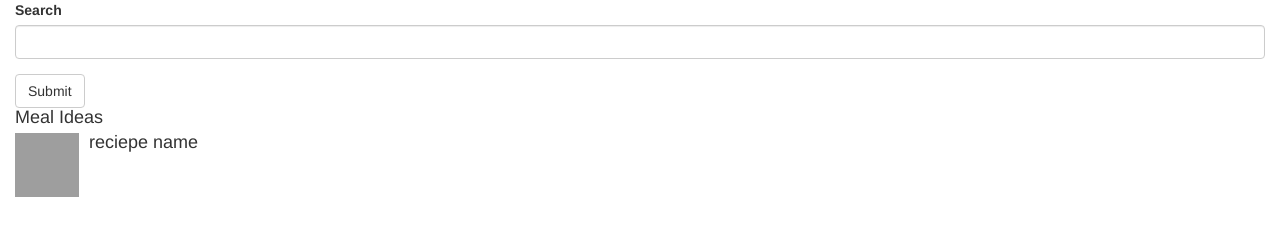
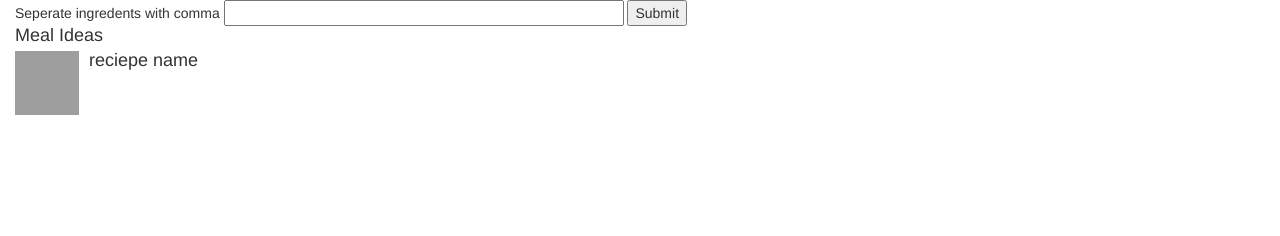
Before and after one commit to Ncreshon/mvp, a website: page public/index.html in a window 1280 px wide. Drawn offline with nearby package versions, Linux system fonts and the light colour scheme; grey boxes are pictures that could not be loaded.

Commit message:
access to search input

```diff
--- /dev/null
+++ b/public/controllers/search.js
@@ -0,0 +1,11 @@
+// const http = require('http');
+
+// const keys = require('../config.js')
+
+const url = 'http://food2fork.com/api/search';
+
+angular.module("mvpApp",).controller("searchCtrl", ['$scope', function($scope) {
+   $scope.text = ''
+   $scope.submit = function(){
+  }
+}]);
--- a/public/index.html
+++ b/public/index.html
@@ -10,6 +10,7 @@
     <script src="components/main.js"></script>
     <script src="components/reciepes.js"></script>
     <script src="components/reciepe.js"></script>
+    <script src="controllers/search.js"></script>
 </head>
 
 <body ng-controller="AppCtrl as ctrl">
--- a/public/templates/main.html
+++ b/public/templates/main.html
@@ -1,19 +1,25 @@
 <div class="container-fluid">
   <div class="row">
     <div class="col-md-12">
-      <form role="form">
+      <!-- <form  role="form">
         <div class="form-group">
 
-          <label for="exampleInputEmail1">
+          <label for="search">
             Search
           </label>
-          <input type="email" class="form-control" id="exampleInputEmail1" />
+          <input type="text" ng-model'text' name='text' class="form-control" id="search" />
         </div>
-        <div class="form-group">
+        <div ng-submit="" class="form-group">
 
         <button type="submit" class="btn btn-default">
           Submit
         </button>
+      </form> -->
+      <form ng-submit="submit()" ng-controller="searchCtrl">
+        Seperate ingredents with comma
+        <input style="width:400px;" type="text" ng-model="text" name="text" />
+        <input type="submit" id="submit" value="Submit" />
+
       </form>
       <reciepes></reciepes>
     </div>
```
